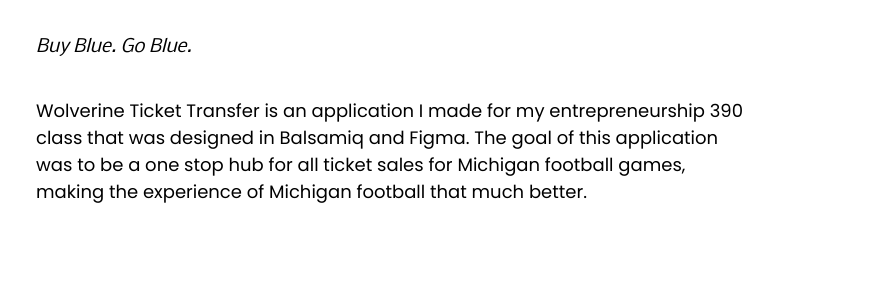
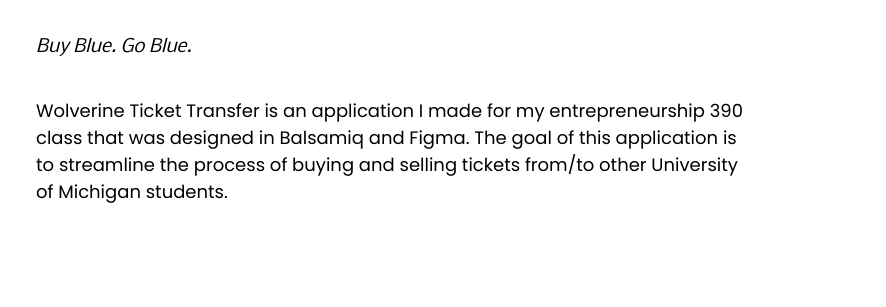
Before and after one commit to rerasala/portfolio390, a plain HTML site: page projects.html in a window 1280 px wide. Shown: the part 1940-2247 px from the top of the page, 394-1280 px from the left. Drawn offline with nearby package versions, Linux system fonts and the light colour scheme.

Commit message:
Add files via upload

```diff
--- a/projects.html
+++ b/projects.html
@@ -157,9 +157,8 @@
             <h3>Buy Blue. Go Blue.</h3>
             <p>
               Wolverine Ticket Transfer is an application I made for my entrepreneurship 390 class
-              that was designed in Balsamiq and Figma. The goal of this application was to be
-              a one stop hub for all ticket sales for Michigan football games, making the experience of
-              Michigan football that much better.
+              that was designed in Balsamiq and Figma. The goal of this application is to streamline the process of buying and selling tickets from/to
+              other University of Michigan students.
 
               <br>
               <br>
```
